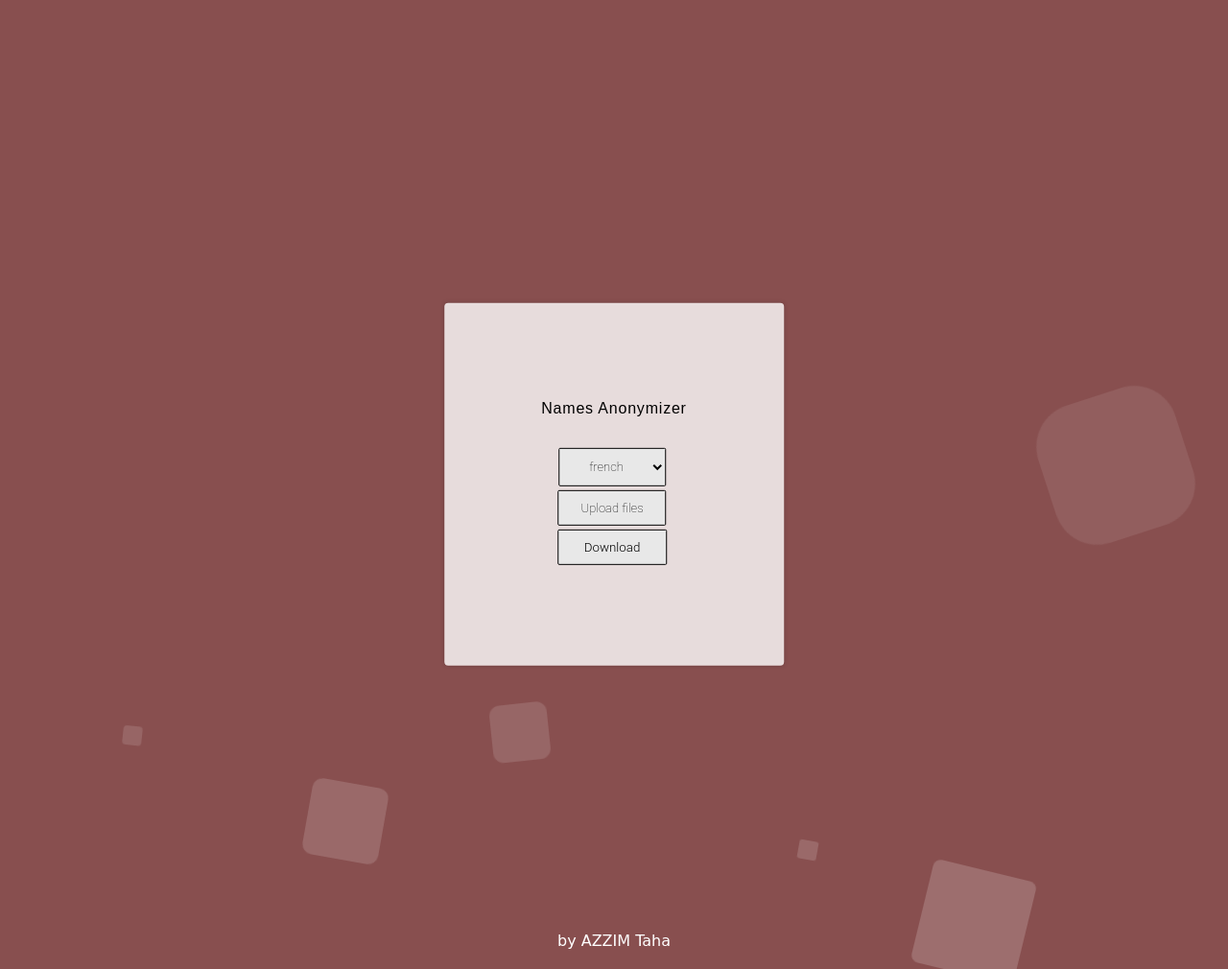
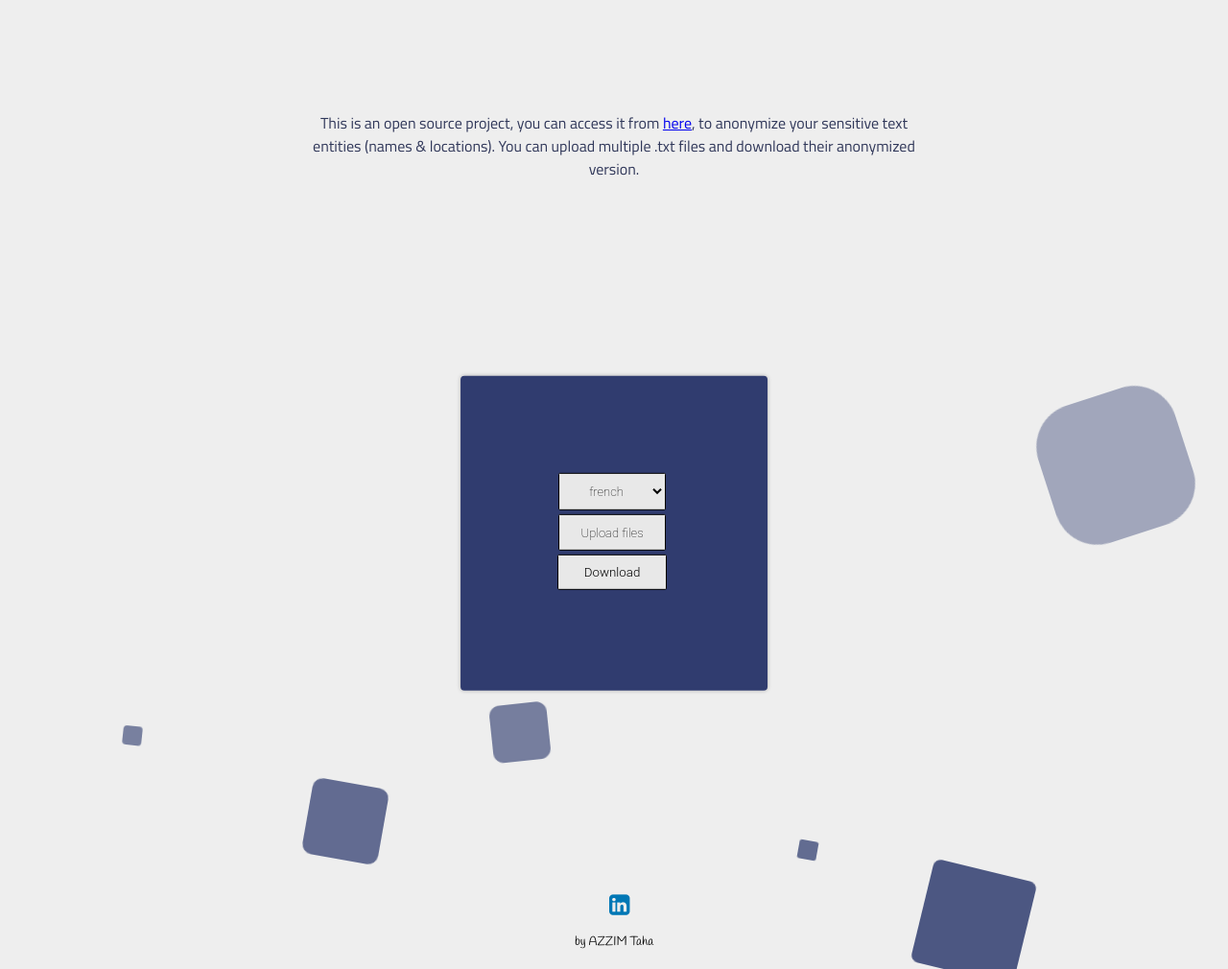
Before and after one commit to Data-Iab/Name-Anonymizer, a Flask app: page / in a window 1280 px wide. Shown: the whole page at 96% size. Run offline with Flask 2, Linux system fonts and the light colour scheme.

Commit message:
refactor: new page design

```diff
--- a/static/style.css
+++ b/static/style.css
@@ -27,7 +27,7 @@ body {
 
 p {
     text-align: center;
-    color: #000000;
+    color: #ffffff;
     letter-spacing: 0.05em;
     font-size: 1em;
     margin: 0 0 2em;
@@ -42,8 +42,8 @@ p {
 
 
 .area {
-    background: #884f4f;
-    background: -webkit-linear-gradient(to left, #f1f1f3, #fafafd);
+    background: #eeeeee;
+    background: -webkit-linear-gradient(to left, #000000, #000000);
     width: 100%;
     height: 100vh;
 
@@ -65,7 +65,7 @@ p {
     list-style: none;
     width: 20px;
     height: 20px;
-    background: rgba(255, 255, 255, 0.2);
+    background: rgba(0, 16, 79, 0.8);
     animation: animate 25s linear infinite;
     bottom: -150px;
 
@@ -165,7 +165,7 @@ p {
 }
 
 .uploader {
-    background-color: rgba(255, 255, 255, .8);
+    background-color: rgba(0, 16, 79, 0.8);
     border-radius: .25em;
     box-shadow: 0 0 .25em rgba(0, 0, 0, .25);
     box-sizing: border-box;
@@ -173,7 +173,7 @@ p {
     padding: 10vmin;
     position: fixed;
     text-align: center;
-    top: 50%;
+    top: 55%;
     transform: translate(-50%, -50%);
 }
 
@@ -182,9 +182,21 @@ p {
     padding: 10vmin;
     position: fixed;
     text-align: center;
-    color: white;
-    top: 97%;
-    font-family: 'Gabriola', cursive ;
+    color: #000000;
+    top: 95%;
+    font-size: 25px;
+    font-family: 'Handlee', cursive;
+    transform: translate(-50%, -50%);
+}
+
+
+.head {
+    left: 50%;
+    position: fixed;
+    text-align: center;
+    color: rgba(0, 10, 52, 0.8);
+    top: 15%;
+    font-family: 'Titillium Web', sans-serif;
     transform: translate(-50%, -50%);
 }
 
@@ -261,3 +273,21 @@ input[type="file"] {
     color: #000000;
     background-color: #FFFFFF;
 }
+
+.fa {
+  cursor: pointer;
+  padding: 5px;
+  font-size: 50px;
+  width: 10px;
+  text-align: center;
+  text-decoration: none;
+  transition: transform .4s;
+}
+
+.fa:hover {
+  transform: scale(1.2);
+}
+
+.fa-linkedin-square {
+  color: #0077b5;
+}
--- a/templates/main.html
+++ b/templates/main.html
@@ -3,6 +3,13 @@
     <meta charset="UTF-8">
     <title>Names Anonymizer</title>
     <link rel="stylesheet" type="text/css" href="../static/style.css">
+    <link rel="stylesheet" href="https://cdnjs.cloudflare.com/ajax/libs/font-awesome/4.7.0/css/font-awesome.min.css">
+<link rel="preconnect" href="https://fonts.googleapis.com">
+<link rel="preconnect" href="https://fonts.gstatic.com" crossorigin>
+<link href="https://fonts.googleapis.com/css2?family=Titillium+Web&display=swap" rel="stylesheet">
+<link rel="preconnect" href="https://fonts.googleapis.com">
+<link rel="preconnect" href="https://fonts.gstatic.com" crossorigin>
+<link href="https://fonts.googleapis.com/css2?family=Handlee&display=swap" rel="stylesheet">
 </head>
 <body>
 
@@ -20,9 +27,13 @@
         <li></li>
     </ul>
 </div>
+<div class="head">
+    This is an open source project, you can access it from
+    <a href="https://github.com/Data-Iab/Name-Anonymizer">here</a>, to anonymize your sensitive text entities
+    (names & locations). You can upload multiple .txt files and download their anonymized version.
+</div>
 <div class="uploader">
     <form method="POST" enctype=multipart/form-data>
-        <p>Names Anonymizer</p>
         <label>
             <select name="language" class="languages-drp">Language
                 {%for language in supported_languages%}
@@ -32,14 +43,16 @@
         </label>
         <br>
         <label class="upload-button">
-        <input type="file" name="file[]" multiple >
+        <input type="file" name="file[]" multiple>
             Upload files
         </label>
         <br>
         <button class="download-button">Download</button>
     </form>
-
 </div>
-    <div class="signature">by AZZIM Taha</div>
-
+    <div class="signature">
+            <a href="https://www.linkedin.com/in/taha-azzim/" class="fa fa-linkedin-square"></a>
+<br>
+        <a style="font-size: 13px">by AZZIM Taha</a>
+    </div>
 </body>
```
